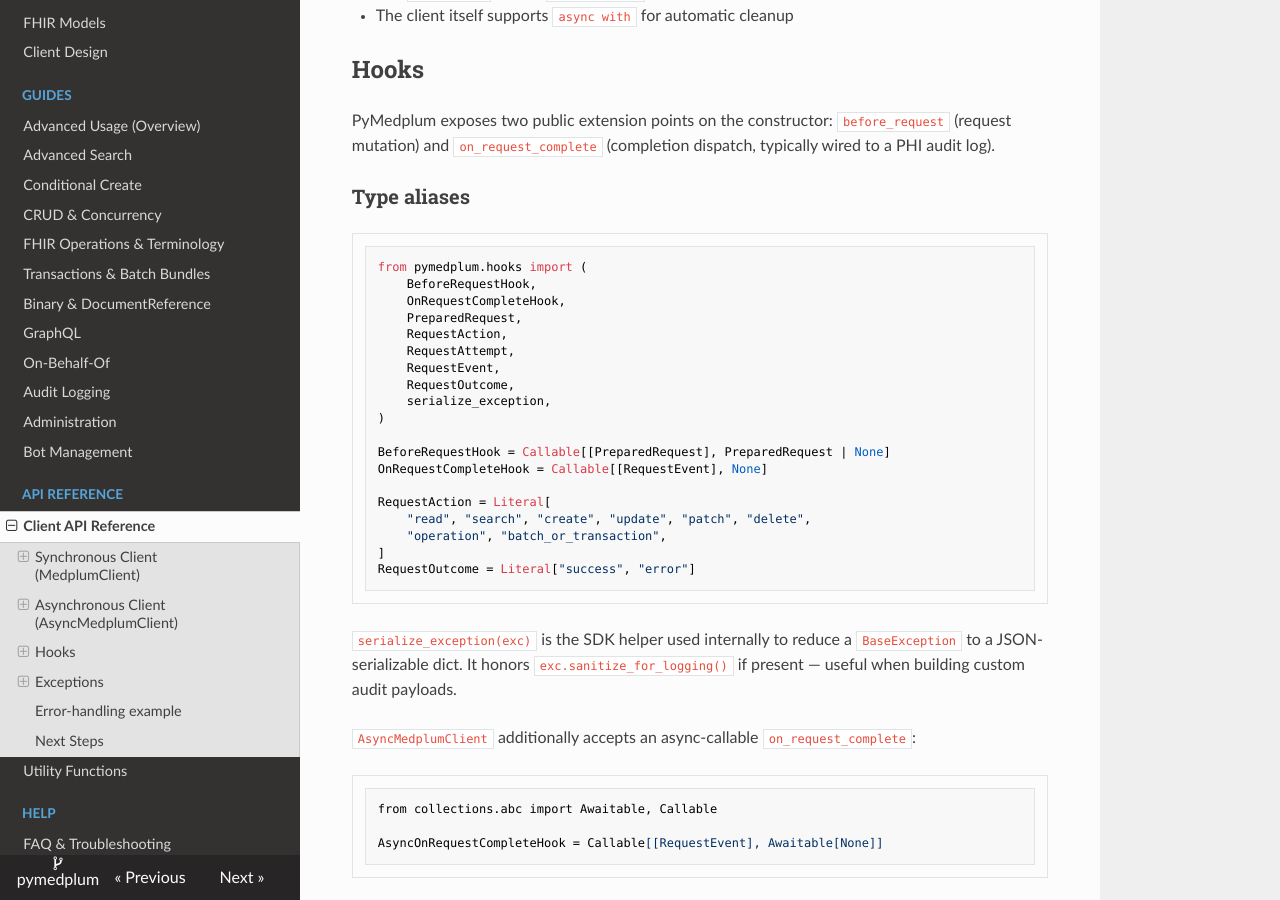
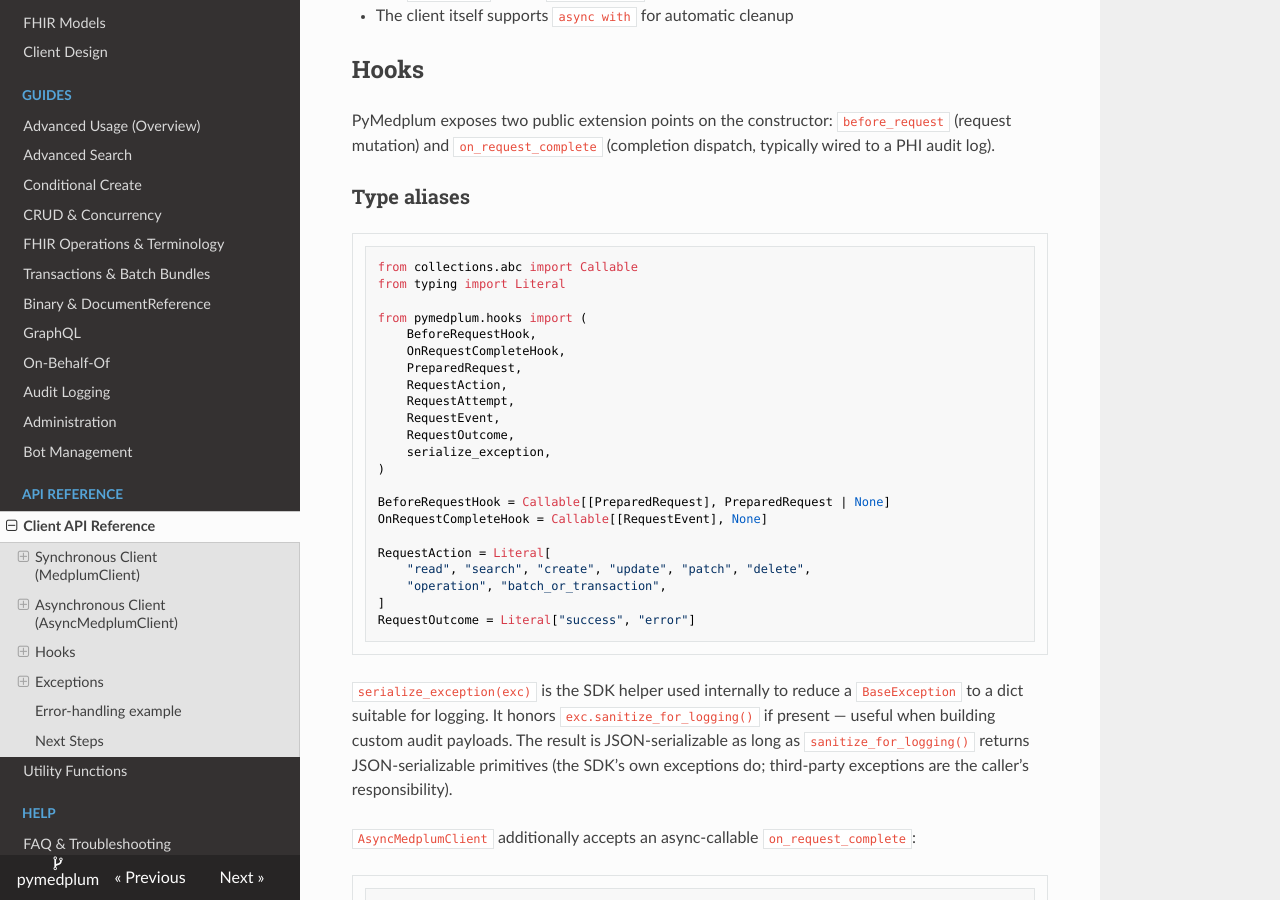
Before and after one commit to kinsteadhealth/pymedplum, an MkDocs documentation site: the page built from docs/api_reference.md, in a window 1280 px wide and 900 px high, scrolled down 19929 px. Built offline with MkDocs 1.6.1, drawn with Linux system fonts in a browser that asks for light colours; nearby versions of some CDN libraries.

Commit message:
docs: address Copilot review feedback on PR #22
- Reword audit_logging RequestEvent.action description to "skip
  non-FHIR calls" rather than "skip non-PHI events" — action
  classifies FHIR-ness, not PHI-ness (a Patient read is FHIR and
  PHI).
- Add Callable / Literal imports to the api_reference type-alias
  snippet so it's self-contained.
- Soften "JSON-serializable dict" wording on serialize_exception;
  the helper only enforces dict-ness, JSON-safety depends on what
  sanitize_for_logging() returns.

Co-Authored-By: Claude Opus 4.7 (1M context) <noreply@anthropic.com>

````diff
--- a/docs/api_reference.md
+++ b/docs/api_reference.md
@@ -908,6 +908,9 @@ PyMedplum exposes two public extension points on the constructor:
 ### Type aliases
 
 ```python
+from collections.abc import Callable
+from typing import Literal
+
 from pymedplum.hooks import (
     BeforeRequestHook,
     OnRequestCompleteHook,
@@ -930,9 +933,12 @@ RequestOutcome = Literal["success", "error"]
 ```
 
 `serialize_exception(exc)` is the SDK helper used internally to
-reduce a `BaseException` to a JSON-serializable dict. It honors
+reduce a `BaseException` to a dict suitable for logging. It honors
 `exc.sanitize_for_logging()` if present — useful when building
-custom audit payloads.
+custom audit payloads. The result is JSON-serializable as long as
+`sanitize_for_logging()` returns JSON-serializable primitives (the
+SDK's own exceptions do; third-party exceptions are the caller's
+responsibility).
 
 `AsyncMedplumClient` additionally accepts an async-callable
 `on_request_complete`:
````
Also changed, not shown: docs/advanced/audit_logging.md (+1 -1 lines).
